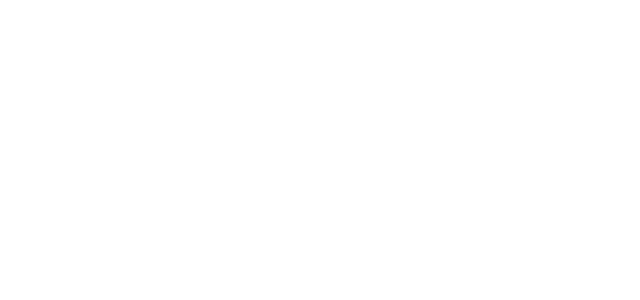
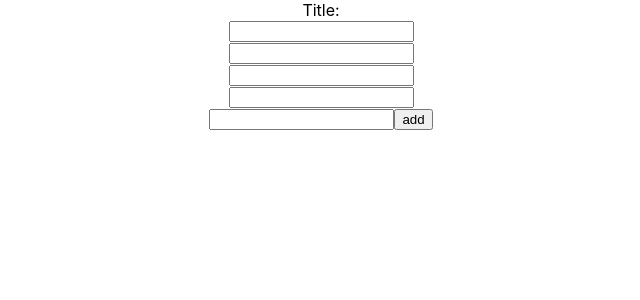
Before and after one commit to lucasmbrute2/blue-mod04, a React (Create React App) app in the folder poke-api/my-app/: page /create in a window 1280 px wide. Shown: the top 300 px of the page, without its empty margins (319-959 px from the left). Built offline with nearby package versions, Linux system fonts and the light colour scheme.

Commit message:
form POST & EDIT

```diff
--- a/poke-api/my-app/src/Api/Api.js
+++ b/poke-api/my-app/src/Api/Api.js
@@ -1,6 +1,11 @@
 export const Api = {
+
+    // ENTITY -- USER--
     baseUrl: "http://localhost:3000",
 
     readAllUrl: () => fetch(Api.baseUrl + "/user"),
     readById: (id)=> fetch(Api.baseurl+"/user/"+id),
+
+    //POST
+    // postUrl: (id,body)=>fetch(Api.baseUrl+"/user")
 }
--- a/poke-api/my-app/src/Pages/Create/Create.js
+++ b/poke-api/my-app/src/Pages/Create/Create.js
@@ -1,8 +1,30 @@
 import React from 'react'
 
 export default function Create() {
+
+    const handleSubmit = (e)=>e.preventDefault();
+
     return (
         <div>
+            <form onSubmit={handleSubmit}>
+                <label htmlFor='name'>Title: </label>
+                <br/>
+                <input type='text' name='name' id = 'name'></input>
+                <label htmlFor='lastName'></label>
+                <br/>
+                <input type='text' name='lastName' id='lastName'></input>
+                <label htmlFor='password'></label>
+                <br/>
+                <input type='text' name='password' id='password'></input>
+                <label htmlFor='email'></label>
+                <br/>
+                <input type='text' name='email'id='email'></input>
+                <label htmlFor="cpf"></label>
+                <br/>
+                <input type='text' name='cpf' id='cpf'></input>
+
+                <input type='submit' value='add'></input>
+            </form>
 
         </div>
     )
```
